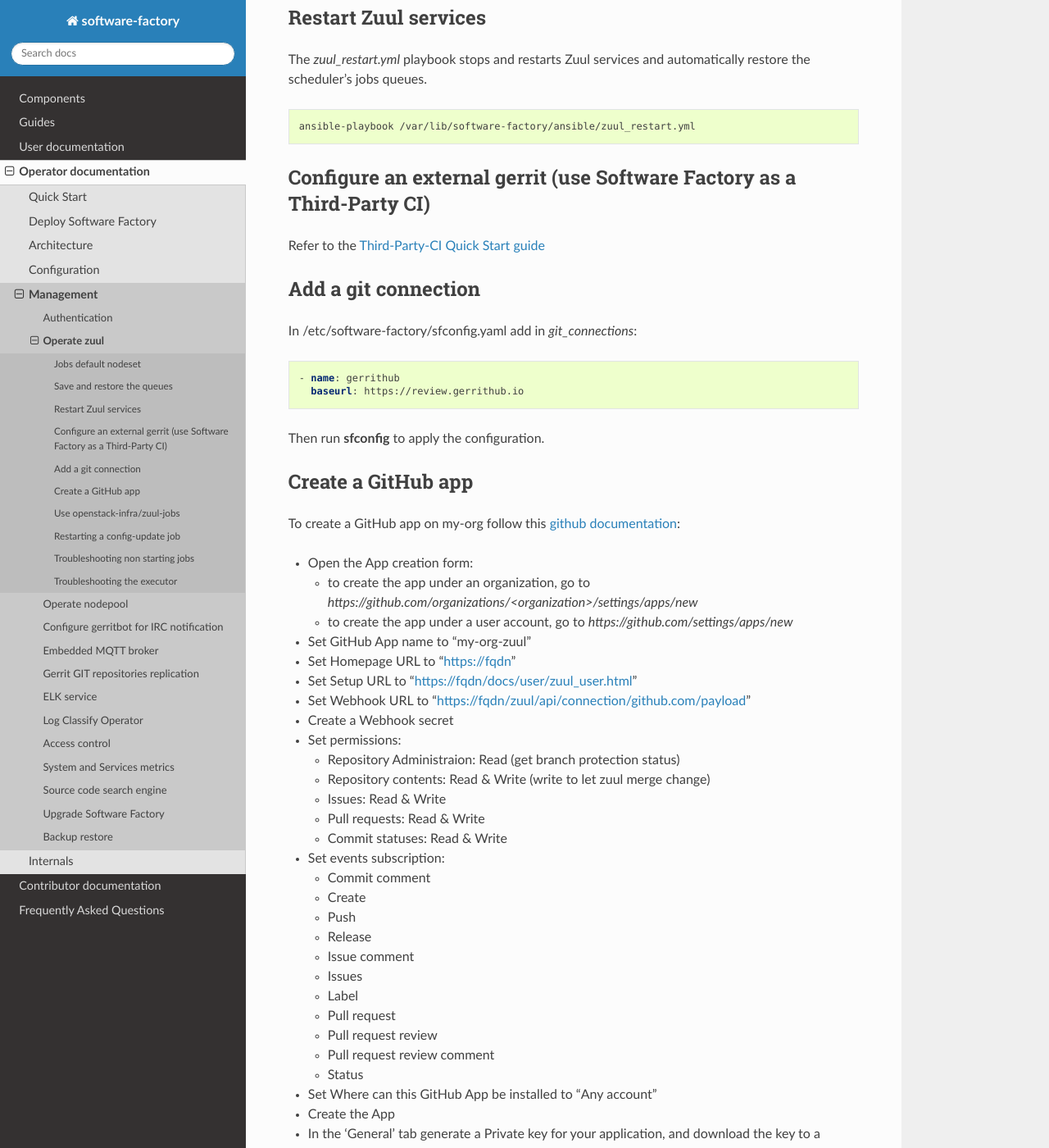
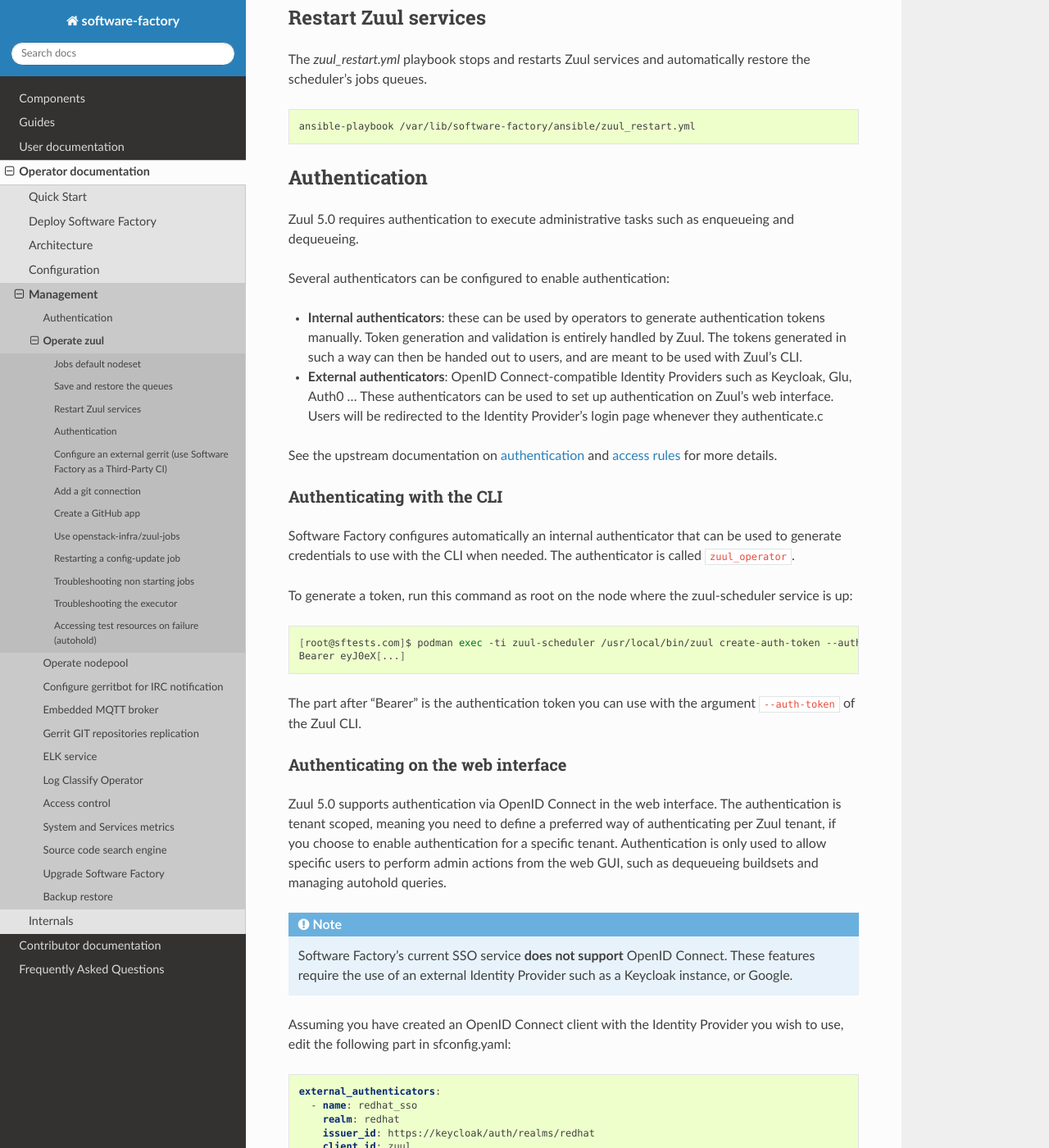
Before and after one commit to softwarefactory-project/sf-docs, a Sphinx documentation site: the page built from docs/operator/zuul_operator.rst, in a window 1280 px wide and 1400 px high, scrolled down 1140 px. Shown: the whole window at 82% size. Built offline with Sphinx 7.4.7 and the Read the Docs theme 2.0.0, drawn with Linux system fonts in a browser that asks for light colours; some of the changed text lies outside the part shown.

Commit message:
Document authentication-related new features of zuul 5.0
Change-Id: I5c7a05a8ccf561698f94df5ddce1c14e35b440e9

```diff
--- a/docs/operator/zuul_operator.rst
+++ b/docs/operator/zuul_operator.rst
@@ -66,6 +66,98 @@
 
   ansible-playbook /var/lib/software-factory/ansible/zuul_restart.yml
 
+Authentication
+--------------
+
+Zuul 5.0 requires authentication to execute administrative tasks such as enqueueing and dequeueing.
+
+Several authenticators can be configured to enable authentication:
+
+* **Internal authenticators**: these can be used by operators to generate authentication tokens manually.
+  Token generation and validation is entirely handled by Zuul. The tokens generated in such a way can
+  then be handed out to users, and are meant to be used with Zuul's CLI.
+* **External authenticators**: OpenID Connect-compatible Identity Providers such as Keycloak, Glu, Auth0 ...
+  These authenticators can be used to set up authentication on Zuul's web interface. Users will be redirected
+  to the Identity Provider's login page whenever they authenticate.c
+
+See the upstream documentation on `authentication <https://zuul-ci.org/docs/zuul/5.0.0/authentication.html>`_ and `access rules <https://zuul-ci.org/docs/zuul/5.0.0/tenants.html#access-rule>`_
+for more details.
+
+Authenticating with the CLI
+............................
+
+Software Factory configures automatically an internal authenticator that can be used to generate credentials to
+use with the CLI when needed. The authenticator is called ``zuul_operator``.
+
+To generate a token, run this command as root on the node where the zuul-scheduler service is up:
+
+.. code-block:: bash
+
+  [root@sftests.com]$ podman exec -ti zuul-scheduler /usr/local/bin/zuul create-auth-token --auth-config zuul_operator --tenant xyz --user XXX
+  Bearer eyJ0eX[...]
+
+The part after "Bearer" is the authentication token you can use with the argument ``--auth-token`` of the Zuul CLI.
+
+Authenticating on the web interface
+...................................
+
+Zuul 5.0 supports authentication via OpenID Connect in the web interface. The authentication
+is tenant scoped, meaning you need to define a preferred way of authenticating per Zuul tenant, if you
+choose to enable authentication for a specific tenant. Authentication is only used to allow specific users
+to perform admin actions from the web GUI, such as dequeueing buildsets and managing autohold queries.
+
+.. note::
+
+  Software Factory's current SSO service **does not support** OpenID Connect. These features require the use of an external Identity Provider such as a Keycloak instance, or Google.
+
+Assuming you have created an OpenID Connect client with the Identity Provider you wish to
+use, edit the following part in sfconfig.yaml:
+
+.. code-block:: yaml
+
+  external_authenticators:
+    - name: redhat_sso
+      realm: redhat
+      issuer_id: https://keycloak/auth/realms/redhat
+      client_id: zuul
+
+You can then use the ``realm`` value to set the authentication realm to redirect users to
+when they browse Zuul's web interface for a given tenant:
+
+.. code-block:: yaml
+
+  - tenant:
+      name: xyz
+      # ...
+      authentication-realm: redhat
+
+Access rules
+.............
+
+By default authenticated users cannot perform any admin tasks on a tenant. Access rules, or ``admin-rules``
+must be defined in Zuul's configuration to allow elevated privileges. The rules are based on conditions on
+the claims of the access tokens issued by the OpenID Connect Identity Provider. Please contact your
+Identity Provider to find out more about the claims that are being set in the access tokens.
+
+By default, Software Factory will convert Gerrit ACL rules that are defined in the config repository,
+to Zuul admin-rules of the same name. They can be used if the access tokens have a claim named ``groups``,
+and the groups defined in Gerrit exist in the Identity Provider.
+
+Your configuration may then look like this:
+
+.. code-block:: yaml
+
+  - admin-rule:
+      name: custom_rule
+      conditions:
+        - email: admin@seriouscompany.com
+  - tenant:
+      name: xyz
+      # ...
+      authentication-realm: redhat
+      admin-rules:
+        - custom_rule
+        - some_gerrit_ACL
 
 Configure an external gerrit (use Software Factory as a Third-Party CI)
 -----------------------------------------------------------------------
@@ -218,6 +310,6 @@
 
 
 Accessing test resources on failure (autohold)
-~~~~~~~~~~~~~~~~~~~~~~~~~~~~~~~~~~~~~~~~~~~~~~
+----------------------------------------------
 
 See the :ref:`nodepool operator documentation <nodepool-autohold>`.
```
Also changed, not shown: docs/user/zuul_user.rst (+16 -0 lines).
